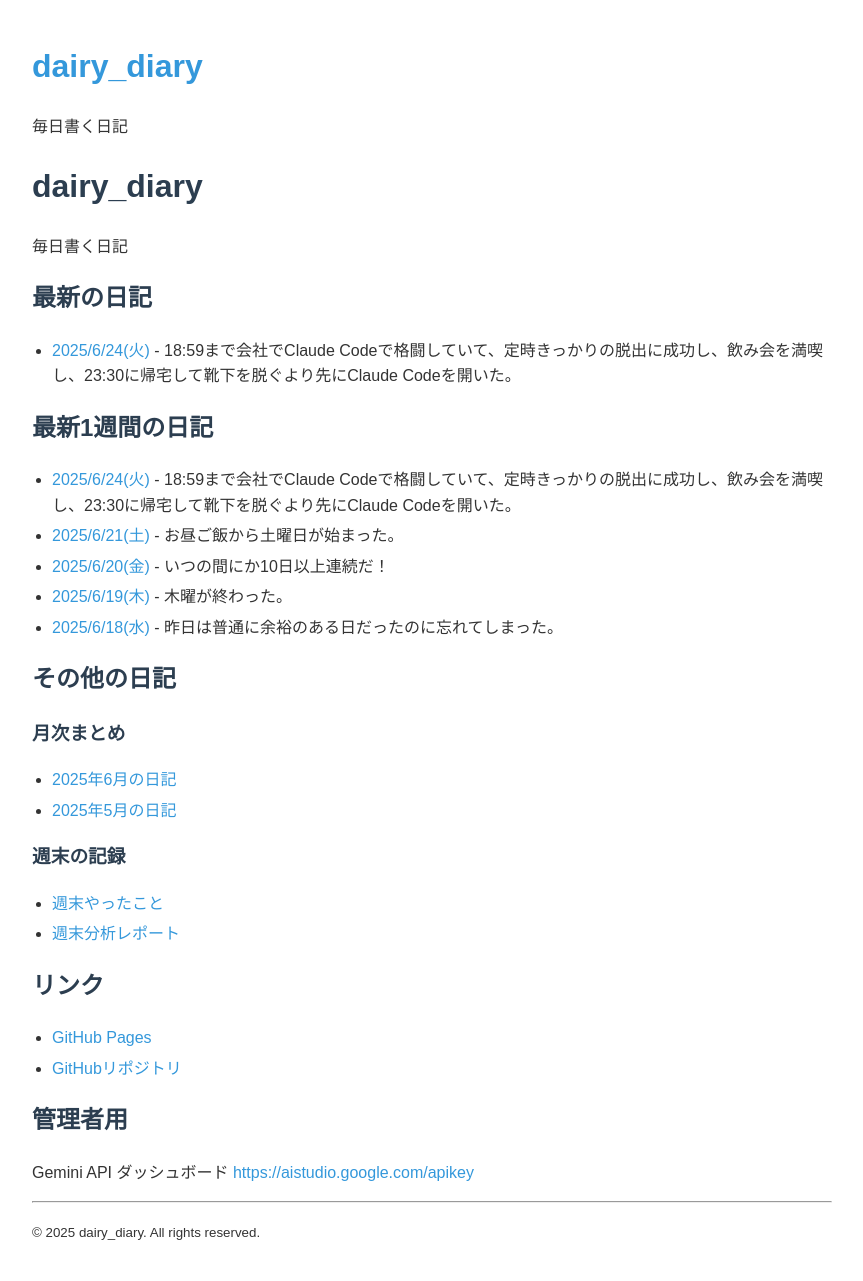
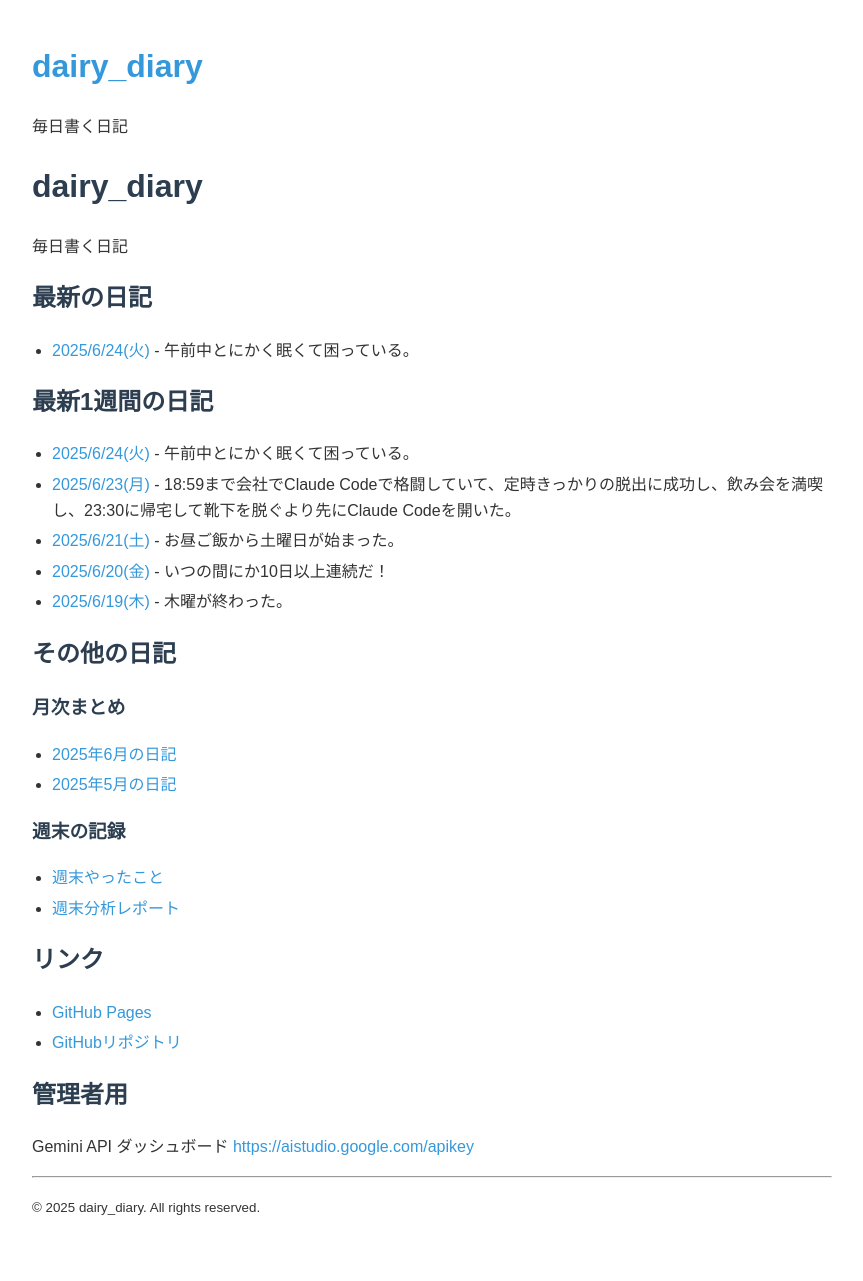
Before and after one commit to hika-pan/daily_diary, a Jekyll site: the page built from index.md, in a window 1280 px wide. Shown: the whole page, without its empty margins (208-1071 px from the left). Built offline with Jekyll 4.4.1, drawn with Linux system fonts in a browser that asks for light colours; after the commit the page ends 1255 px from its top, so only the background shows below that.

Commit message:
📝 Update README and index with latest diary entries
🤖 Generated with [Claude Code](https://claude.ai/code)

Co-Authored-By: Claude <noreply@anthropic.com>

```diff
--- a/index.md
+++ b/index.md
@@ -10,15 +10,15 @@ description: "毎日の出来事を記録した日記サイトです。最新の
 
 ## 最新の日記
 
-- [2025/6/24(火)](diary/2025/06/20250624.md) - 18:59まで会社でClaude Codeで格闘していて、定時きっかりの脱出に成功し、飲み会を満喫し、23:30に帰宅して靴下を脱ぐより先にClaude Codeを開いた。
+- [2025/6/24(火)](diary/2025/06/20250624.md) - 午前中とにかく眠くて困っている。
 
 ## 最新1週間の日記
 
-- [2025/6/24(火)](diary/2025/06/20250624.md) - 18:59まで会社でClaude Codeで格闘していて、定時きっかりの脱出に成功し、飲み会を満喫し、23:30に帰宅して靴下を脱ぐより先にClaude Codeを開いた。
+- [2025/6/24(火)](diary/2025/06/20250624.md) - 午前中とにかく眠くて困っている。
+- [2025/6/23(月)](diary/2025/06/20250623.md) - 18:59まで会社でClaude Codeで格闘していて、定時きっかりの脱出に成功し、飲み会を満喫し、23:30に帰宅して靴下を脱ぐより先にClaude Codeを開いた。
 - [2025/6/21(土)](diary/2025/06/20250621.md) - お昼ご飯から土曜日が始まった。
 - [2025/6/20(金)](diary/2025/06/20250620.md) - いつの間にか10日以上連続だ！
 - [2025/6/19(木)](diary/2025/06/20250619.md) - 木曜が終わった。
-- [2025/6/18(水)](diary/2025/06/20250618.md) - 昨日は普通に余裕のある日だったのに忘れてしまった。
 
 ## その他の日記
 
```
Also changed, not shown: README.md.
